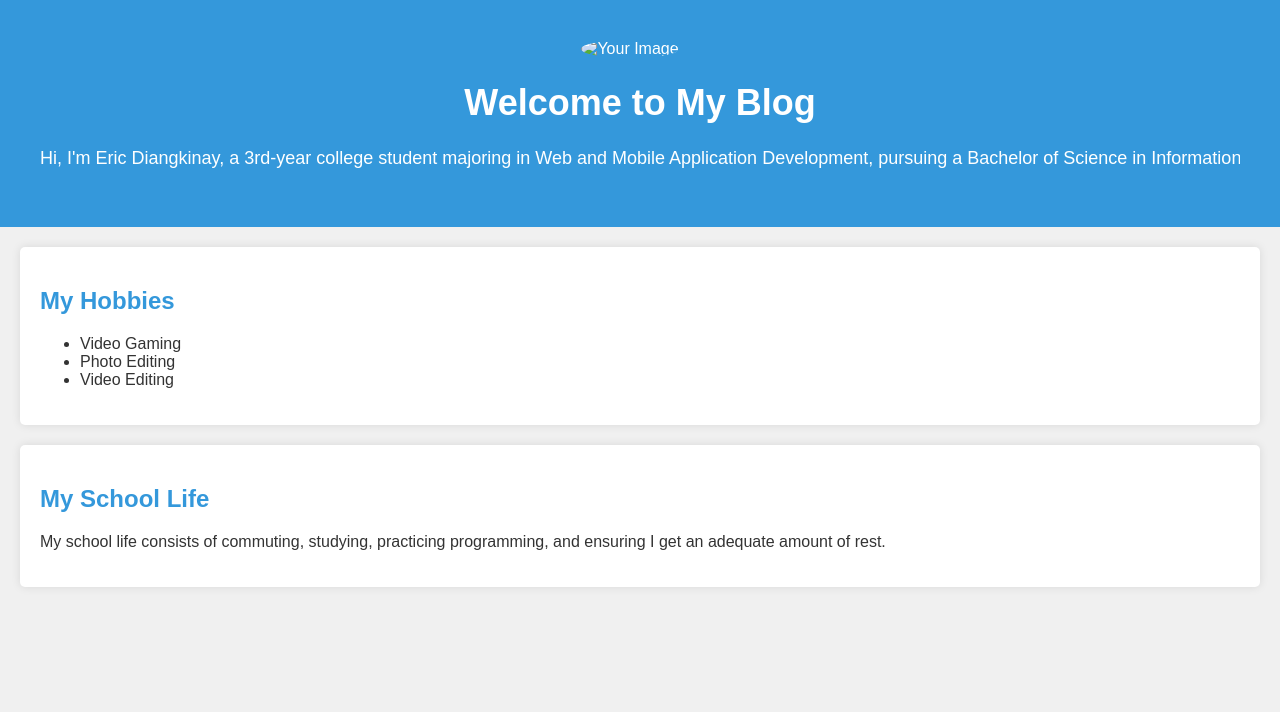
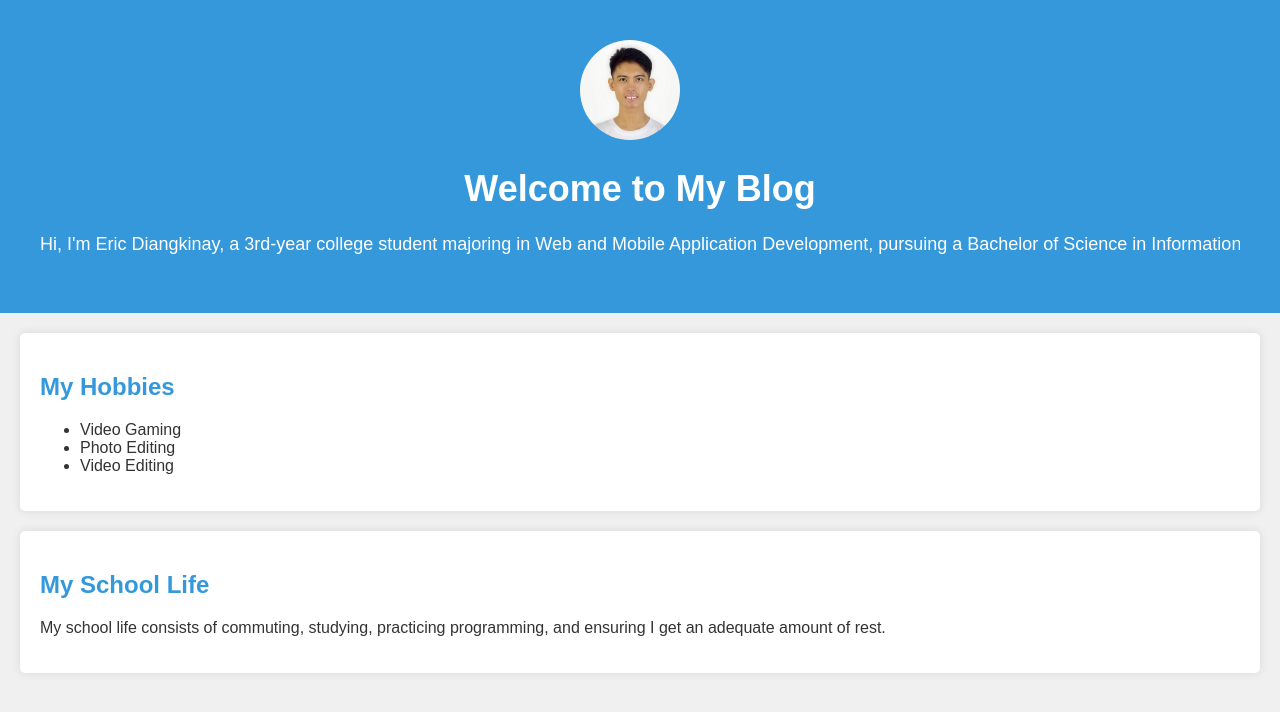
Before and after one commit to Ecchan143/EcchanBlog, a plain HTML site: page index.html in a window 1280 px wide. Drawn offline with Linux system fonts and the light colour scheme.

Commit message:
Update index.html

```diff
--- a/index.html
+++ b/index.html
@@ -8,7 +8,7 @@
 </head>
 <body>
     <header>
-        <img src="picOne.jpeg" alt="Your Image" class="profile-image">
+        <img src="picOne.jpg" alt="Your Image" class="profile-image">
         <div class="intro-container">
             <h1>Welcome to My Blog</h1>
             <p class="introduction">Hi, I'm Eric Diangkinay, a 3rd-year college student majoring in Web and Mobile Application Development, pursuing a Bachelor of Science in Information Technology.</p>
```
